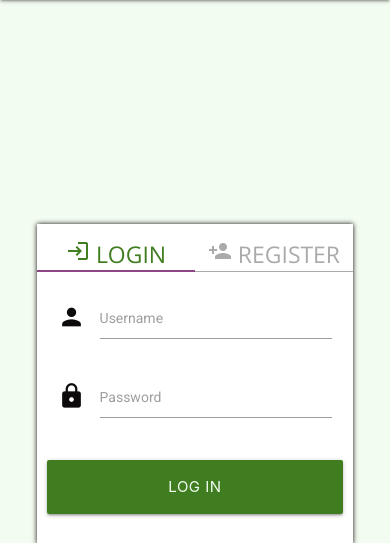
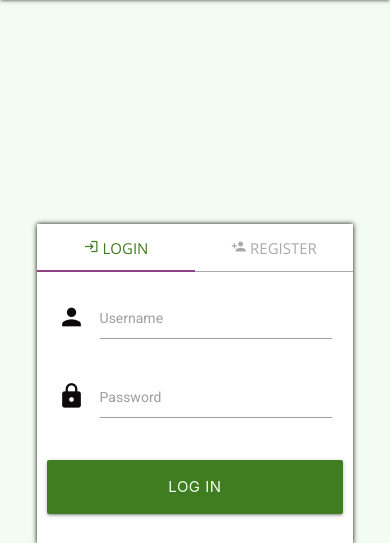
Before and after one commit to seanyoung247/Plum, a Flask app: page /login in a window 390 px wide. Shown: the part 56-599 px from the top of the page. Run offline with Flask 2, Linux system fonts and the light colour scheme; parts of the project's set-up code (start-up, migrations or seed data) failed here and were passed over; some libraries are stand-ins or nearby versions.

Commit message:
Feat: Prevents login dialog title overflowing on small screens

```diff
--- a/static/css/login.css
+++ b/static/css/login.css
@@ -20,6 +20,10 @@
 }
 .login-header h5 {
   color: #AAA;
+  font-size: 15px;
+}
+.login-header h5 i {
+  font-size: 15px;
 }
 .login-header.active h5 {
   color: #3F7D20;
@@ -27,3 +31,12 @@
 .login-body {
   padding: 10px;
 }
+
+@media only screen and (min-width: 400px) {
+  .login-header h5 {
+    font-size: 25px;
+  }
+  .login-header h5 i {
+    font-size: 25px;
+  }
+}
```
